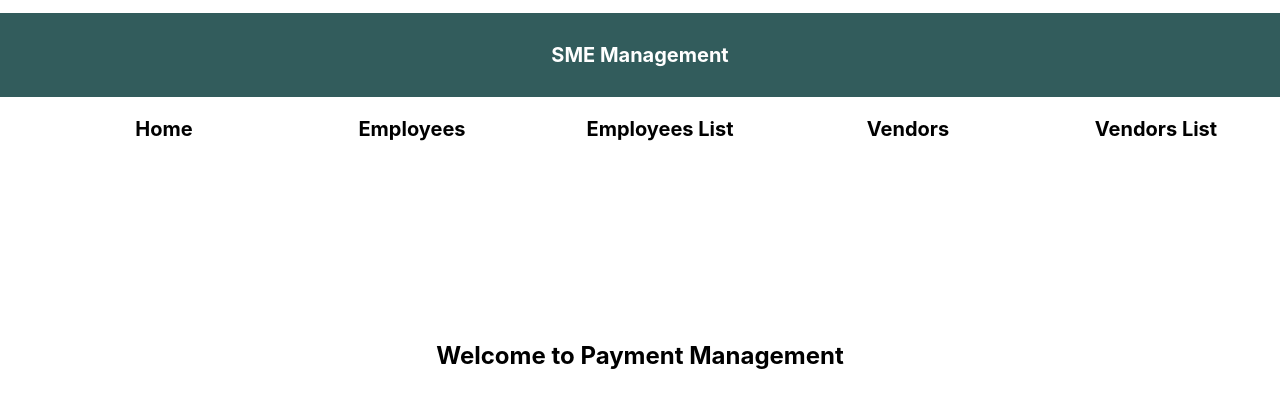
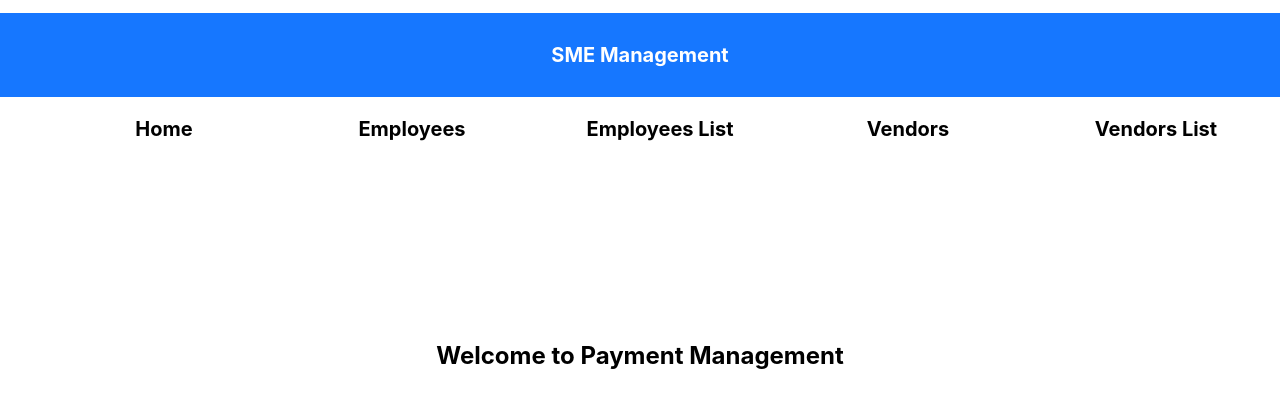
Before and after one commit to AkashTheOne/smemanagementfrontend, a React (Create React App) app: page / in a window 1280 px wide. Shown: the top 408 px of the page. Built offline with nearby package versions, Linux system fonts and the light colour scheme.

Commit message:
css changes

```diff
--- a/src/App.css
+++ b/src/App.css
@@ -3,7 +3,7 @@
 }
 
 .App-header {
-  background-color: rgb(50, 92, 92);
+  background-color: #1677ff;
   align-items: center;
   justify-content: center;
   font-size: 20px;
@@ -43,3 +43,11 @@ ul {
 .nav-part ul {
   list-style-type: none;
 }
+
+.table-size .ant-table-thead > tr > th {
+  background-color: #1677ff;
+}
+
+.table-size .ant-table-tbody > tr > td {
+  color: #333;
+}
```
